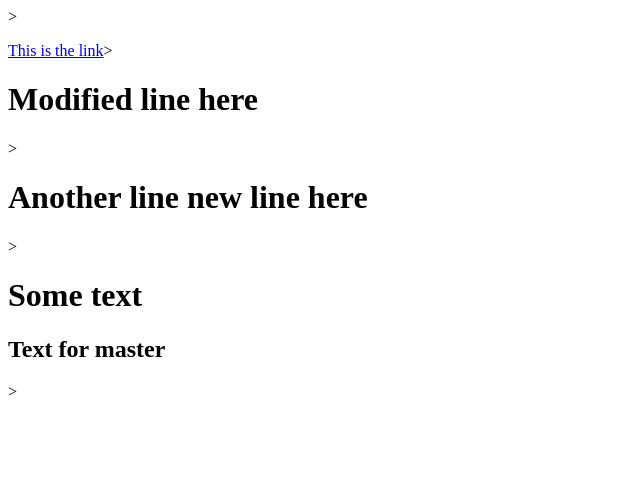
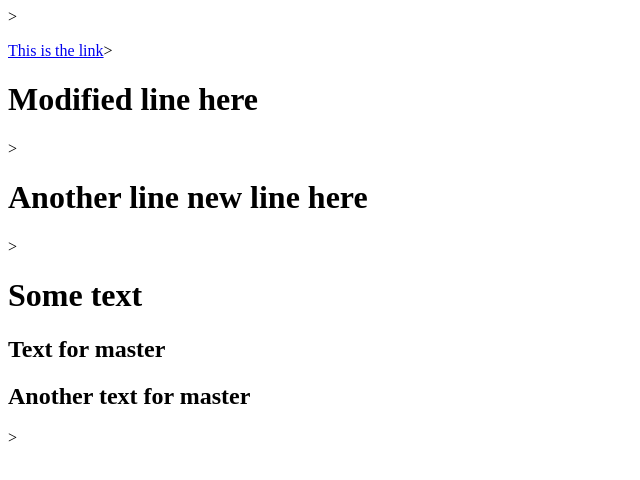
Before and after one commit to snbokarev/GitStart, a plain HTML site: page test.html in a window 1280 px wide. Shown: the whole page, without its empty margins (0-640 px from the left). Drawn offline with Linux system fonts and the light colour scheme.

Commit message:
Added another text to test.html

```diff
--- a/test.html
+++ b/test.html
@@ -11,6 +11,7 @@
     <h1>Another line new line here</h1>>
     <h1>Some text</h1>
     <h2>Text for master</h2>
+    <h2>Another text for master</h2>
 </p>
 </body>
 </html>>
```
